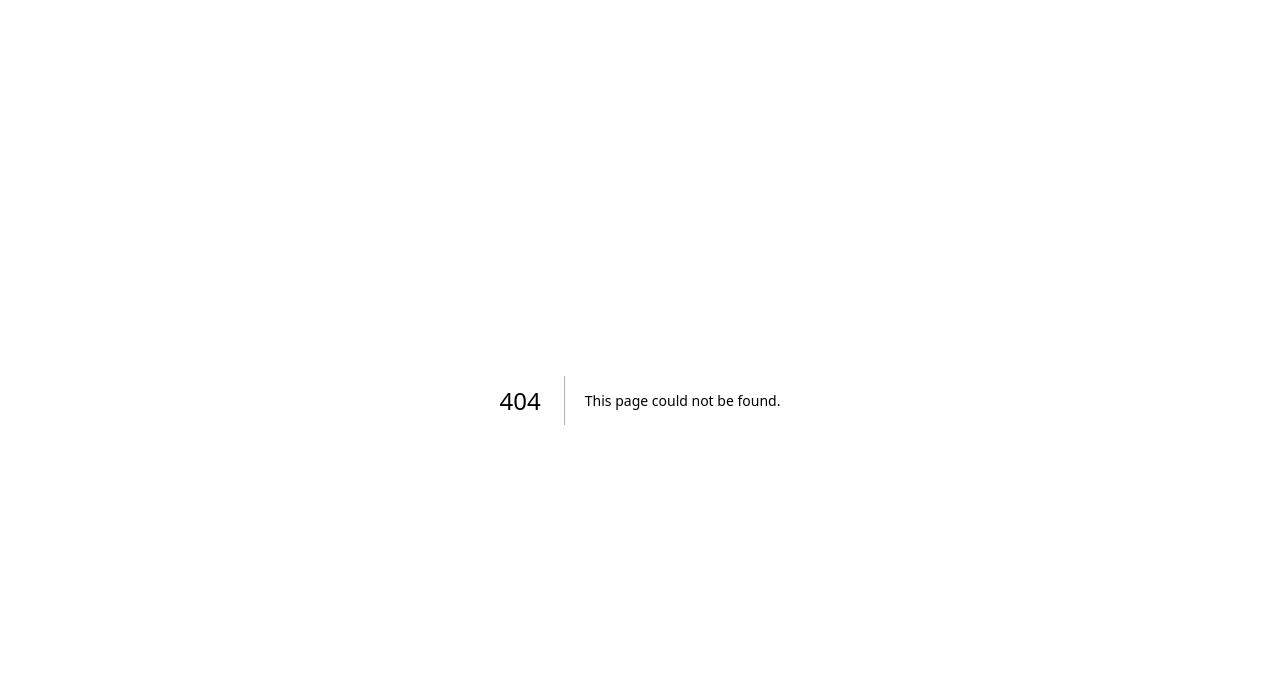
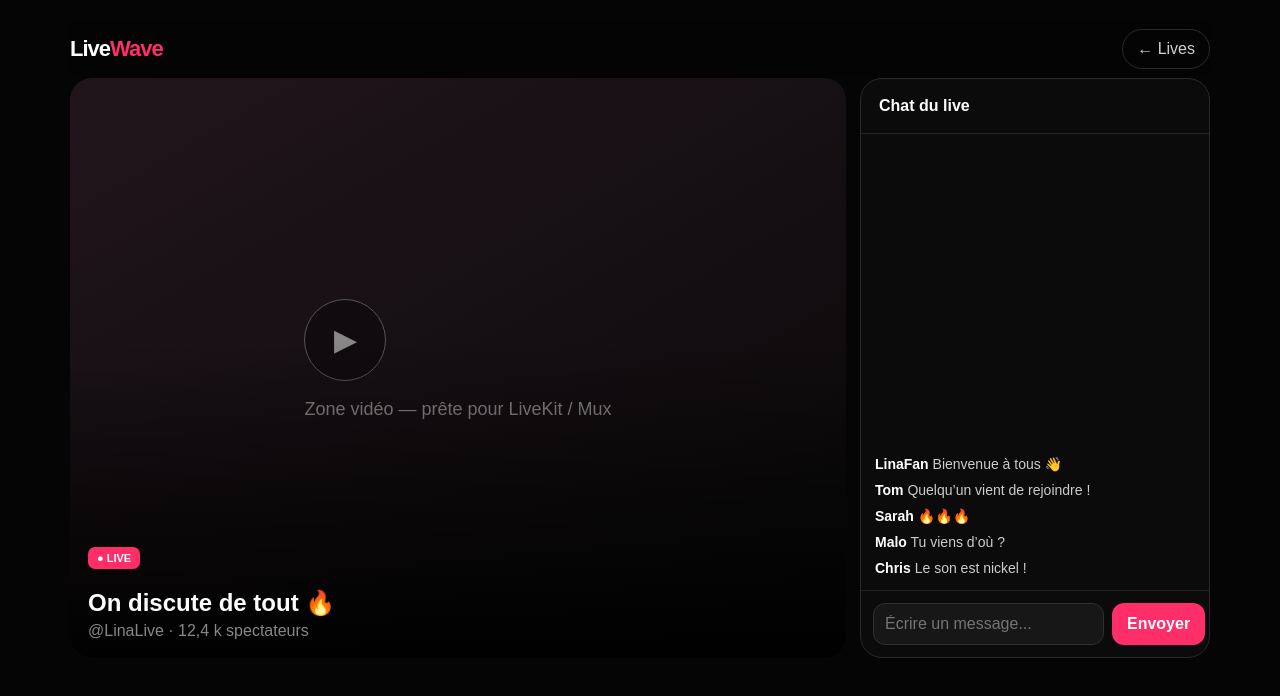
Before and after one commit to mimiossart/live-platform, a Next.js app: page /live/1 in a window 1280 px wide. Before the commit this address had no page. Shown: the top 696 px of the page. Built offline with nearby package versions, Linux system fonts and the light colour scheme.

Commit message:
Build LiveWave MVP: app/live/[id]/page.tsx

```diff
--- /dev/null
+++ b/app/live/[id]/page.tsx
@@ -0,0 +1,4 @@
+"use client";
+import Link from "next/link"; import {useState} from "react";
+const sample=["Bienvenue à tous 👋","Quelqu’un vient de rejoindre !","🔥🔥🔥","Tu viens d’où ?","Le son est nickel !"];
+export default function LiveRoom(){const[messages,setMessages]=useState(sample);const[text,setText]=useState("");const send=()=>{if(text.trim()){setMessages(v=>[...v,text.trim()]);setText("")}};return <main className="app"><div className="shell"><header className="topbar"><Link className="brand" href="/">Live<span>Wave</span></Link><Link className="ghost" href="/live">← Lives</Link></header><div className="live-layout"><section><div className="stage"><div className="video-placeholder"><div><div className="play">▶</div><p style={{textAlign:"center"}}>Zone vidéo — prête pour LiveKit / Mux</p></div></div><div className="overlay"/><div style={{position:"absolute",left:18,bottom:18}}><span className="live-badge">● LIVE</span><h2 style={{marginBottom:5}}>On discute de tout 🔥</h2><span className="muted">@LinaLive · 12,4 k spectateurs</span></div></div></section><aside className="chat"><div className="chat-head">Chat du live</div><div className="messages">{messages.map((m,i)=><div className="message" key={i}><b>{["LinaFan","Tom","Sarah","Malo","Chris"][i%5]}</b> {m}</div>)}</div><div className="chat-form"><input value={text} onChange={e=>setText(e.target.value)} onKeyDown={e=>e.key==="Enter"&&send()} placeholder="Écrire un message..." /><button onClick={send}>Envoyer</button></div></aside></div></div></main>}
```
